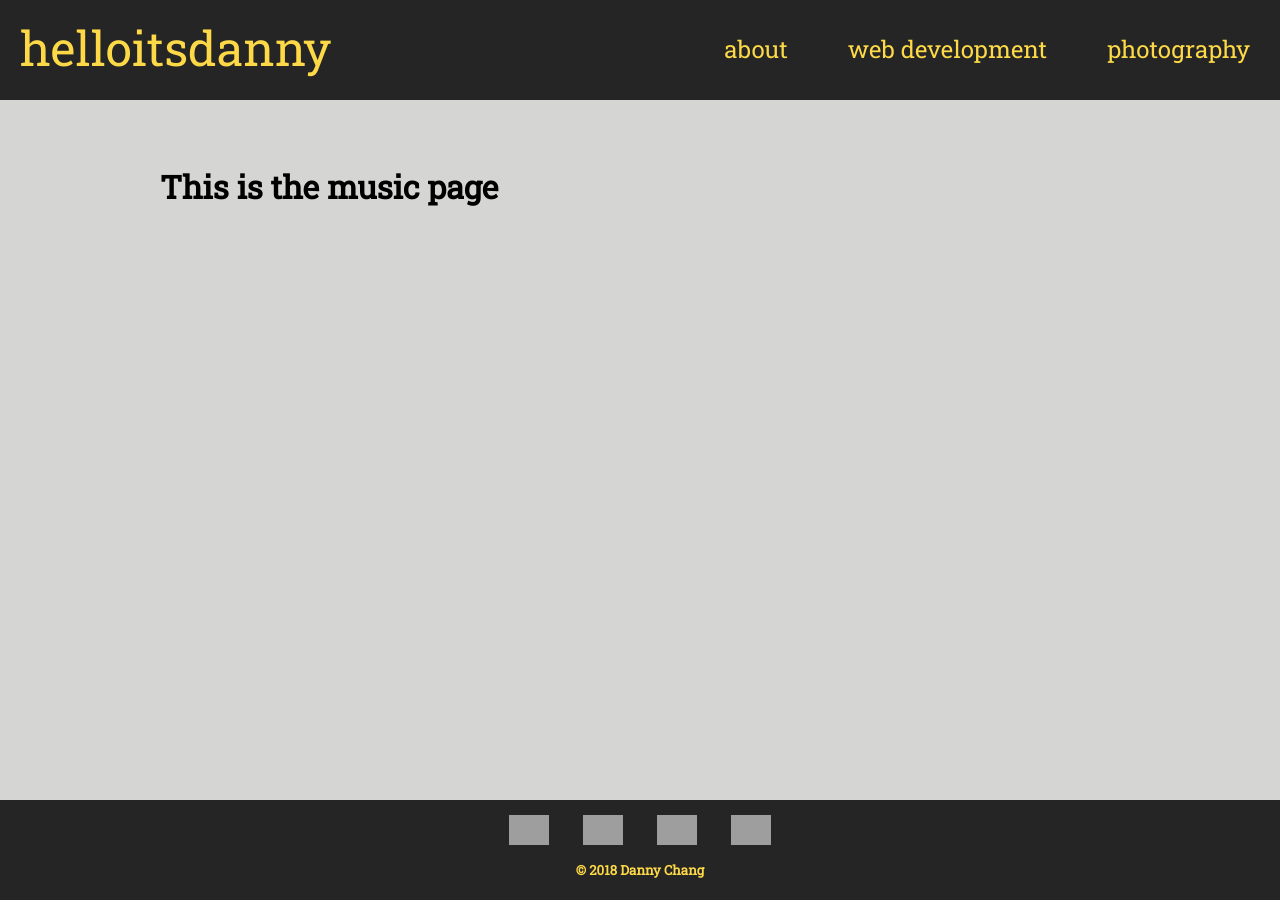
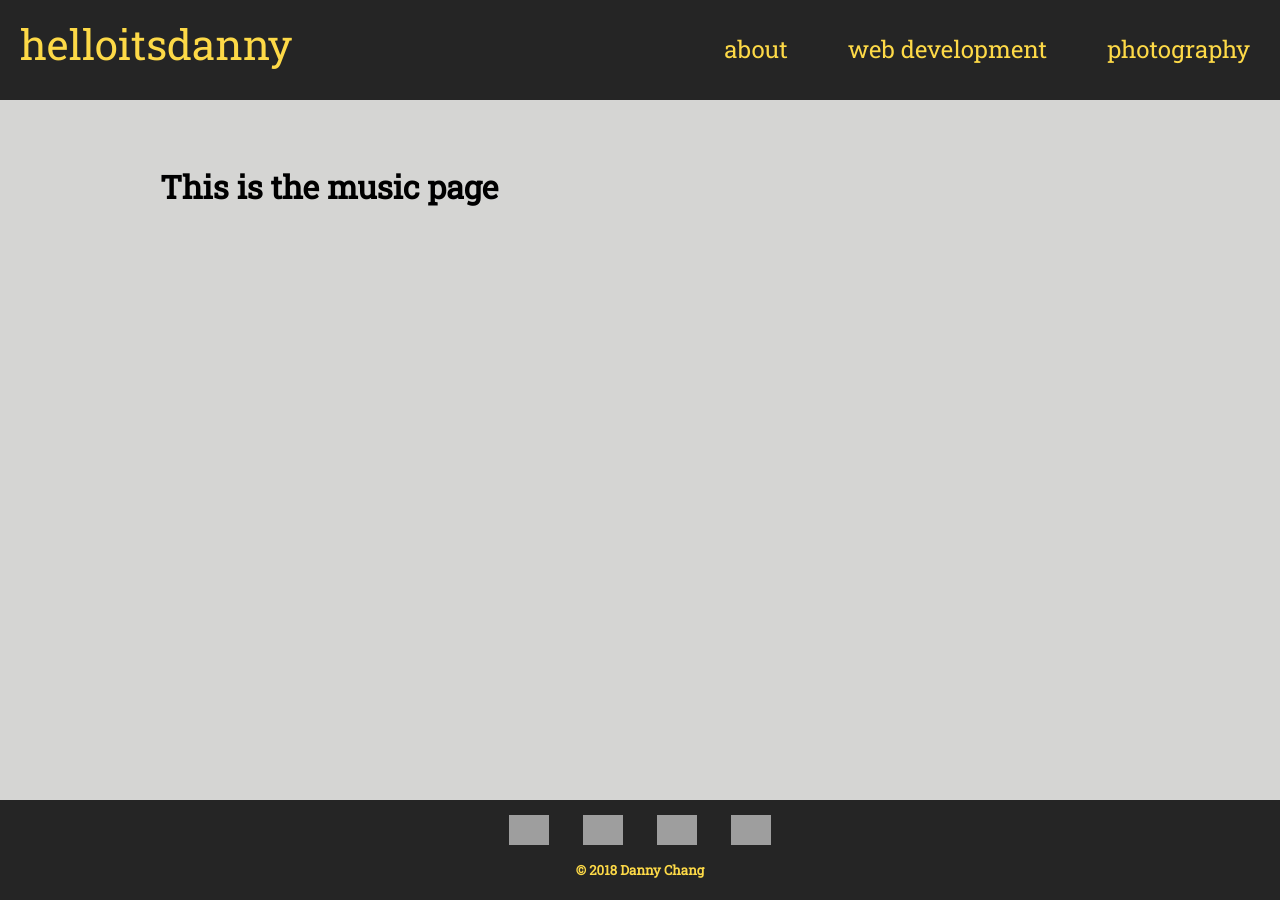
Before and after one commit to pacemade/portfolio, a Jekyll site: the page built from music.html, in a window 1280 px wide. Built offline with Jekyll 4.4.1, drawn with Linux system fonts in a browser that asks for light colours; nearby versions of some CDN libraries; grey boxes are pictures that could not be loaded.

Commit message:
resize title font to work on smaller devices

```diff
--- a/_sass/_header_and_footer.scss
+++ b/_sass/_header_and_footer.scss
@@ -2,6 +2,8 @@ header {
   width: 100%;
   background-color: $primaryColor;
 }
+
+
 
 // this lets the nav float right without being weird
 .site-header::after {
@@ -79,7 +81,7 @@ footer {
 .site-header .logo {
   display: block;
   float: left;
-  font-size: 3em;
+  font-size: 33px;
   padding: 10px 20px;
   text-decoration: none;
   color: $anchorColor;
@@ -99,7 +101,7 @@ footer {
   cursor: pointer;
   display: inline-block;
   float: right;
-  padding: 35px 20px;
+  padding: 30px 20px 35px 20px;
   position: relative;
   user-select: none;
 }
@@ -160,6 +162,12 @@ footer {
 }
 
 // Responsive
+@media only screen and (min-width: $medium) {
+  .site-header .logo {
+    font-size: 42px;
+  }
+
+}
 
 @media only screen and (min-width: 990px) {
   .site-header li {
```
Also changed, not shown: 1 other file.
